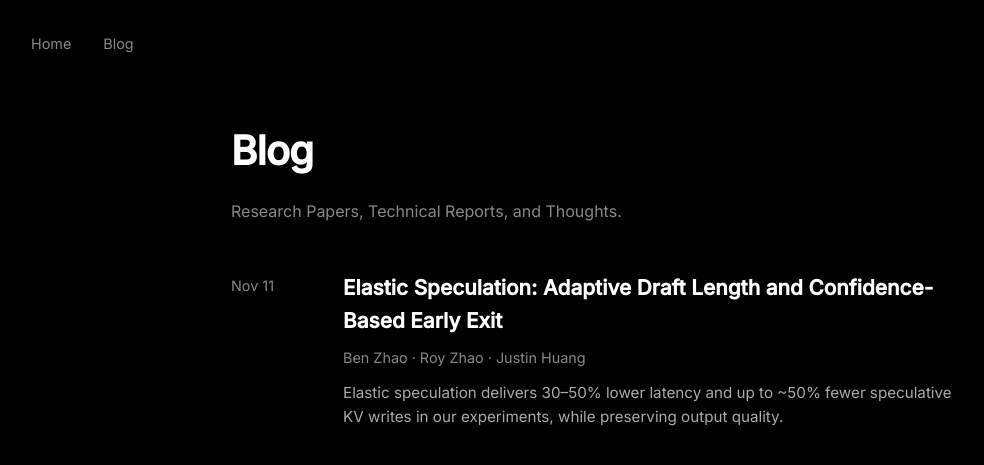
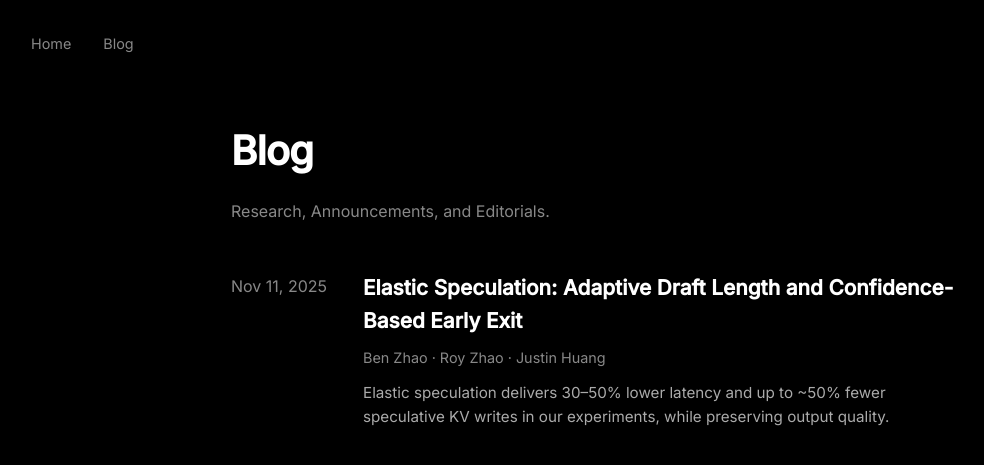
Before and after one commit to IluvatarLabs/iluvatarlabs.github.io, a Jekyll site: the page built from blog/index.html, in a window 1280 px wide. Shown: the top 465 px of the page, without its empty margins (41-1025 px from the left). Built offline with Jekyll 4.4.1, drawn with Linux system fonts in a browser that asks for light colours.

Commit message:
Update index.html

```diff
--- a/blog/index.html
+++ b/blog/index.html
@@ -40,9 +40,9 @@ title: blog.
 
     .post-date-col {
         flex-shrink: 0;
-        width: 80px;
+        width: 100px;
         color: #888;
-        font-size: 0.9rem;
+        font-size: 1rem;
         padding-top: 0.2rem;
     }
 
@@ -107,7 +107,7 @@ title: blog.
 
 <div class="blog-header">
     <h1 class="blog-title">Blog</h1>
-    <p class="blog-subtitle">Research Papers, Technical Reports, and Thoughts.</p>
+    <p class="blog-subtitle">Research, Announcements, and Editorials.</p>
 </div>
 
 <div class="posts">
@@ -117,7 +117,7 @@ title: blog.
             <li class="post-item">
                 <div class="post-date-col">
                     <time datetime="{{ post.date | date_to_xmlschema }}">
-                        {{ post.date | date: "%b %-d" }}
+                        {{ post.date | date: "%b %-d, %Y" }}
                     </time>
                 </div>
                 <div class="post-content-col">
```
